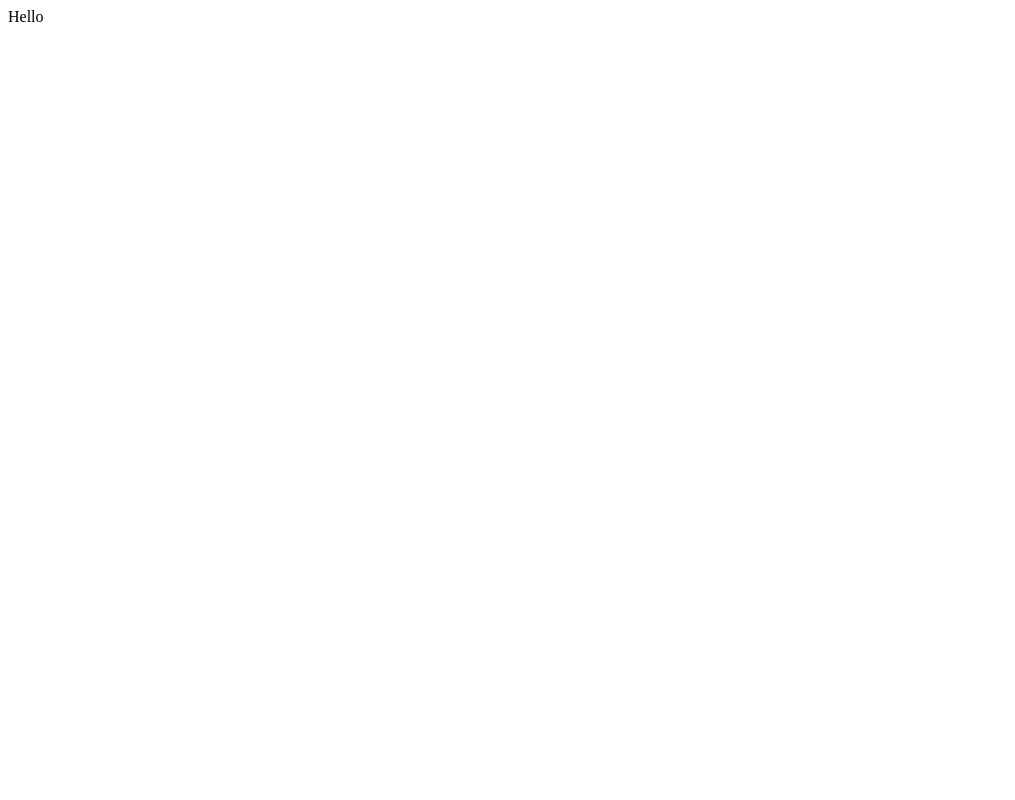
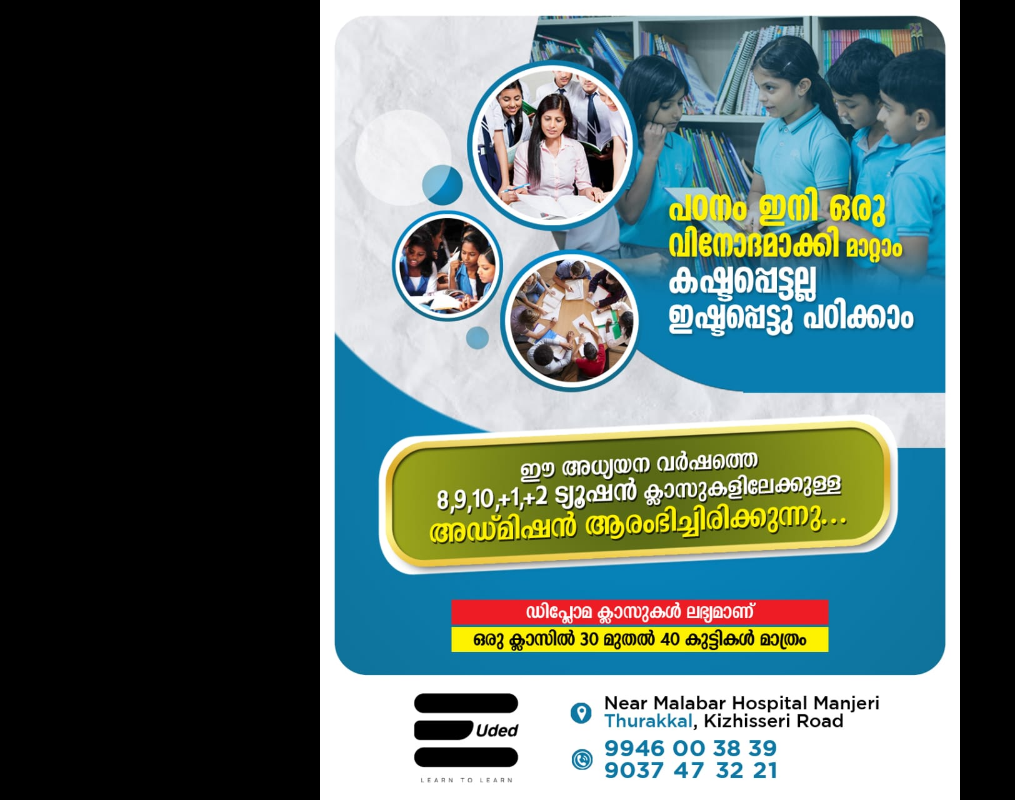
Before and after one commit to 4mjith/Uded.in, a plain HTML site: page index.html in a window 1280 px wide. Shown: the whole page, without its empty margins (0-1015 px from the left). Drawn offline with Linux system fonts and the light colour scheme.

Commit message:
Update index.html
code

```diff
--- a/index.html
+++ b/index.html
@@ -1 +1,26 @@
-Hello
+<!DOCTYPE html>
+<html lang="en">
+<head>
+    <meta charset="UTF-8">
+    <meta name="viewport" content="width=device-width, initial-scale=1.0">
+    <title>Centered Image</title>
+    <style>
+        body, html {
+            height: 100%;
+            margin: 0;
+            background-color: black;
+            display: flex;
+            align-items: center;
+            justify-content: center;
+        }
+        img {
+            max-width: 100%;
+            max-height: 100%;
+            object-fit: contain;
+        }
+    </style>
+</head>
+<body>
+    <img src="https://raw.githubusercontent.com/4mjith/Uded.in/main/x.jpg" alt="Centered Image">
+</body>
+</html>
```
